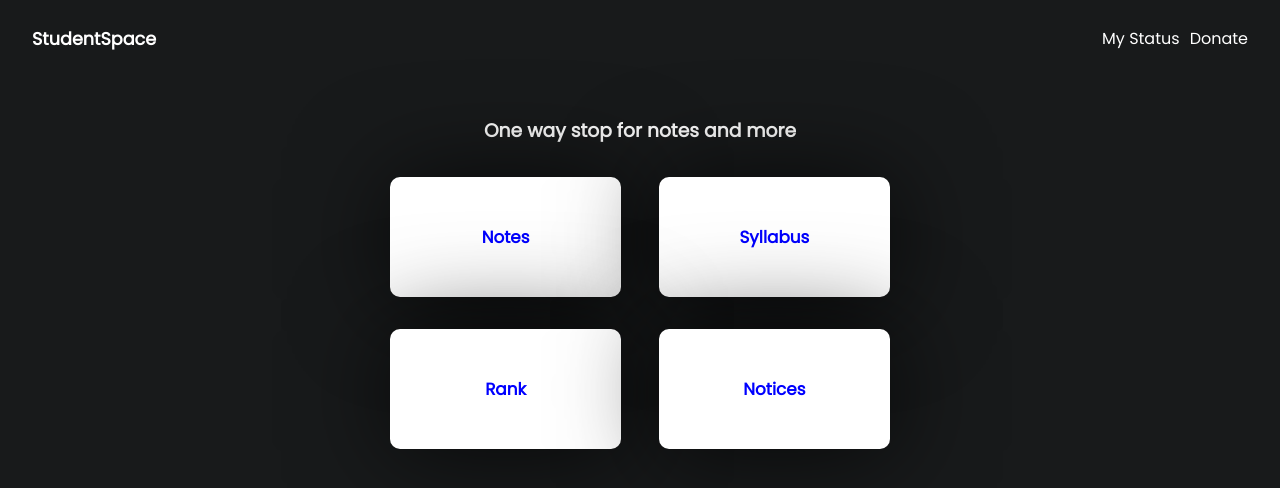
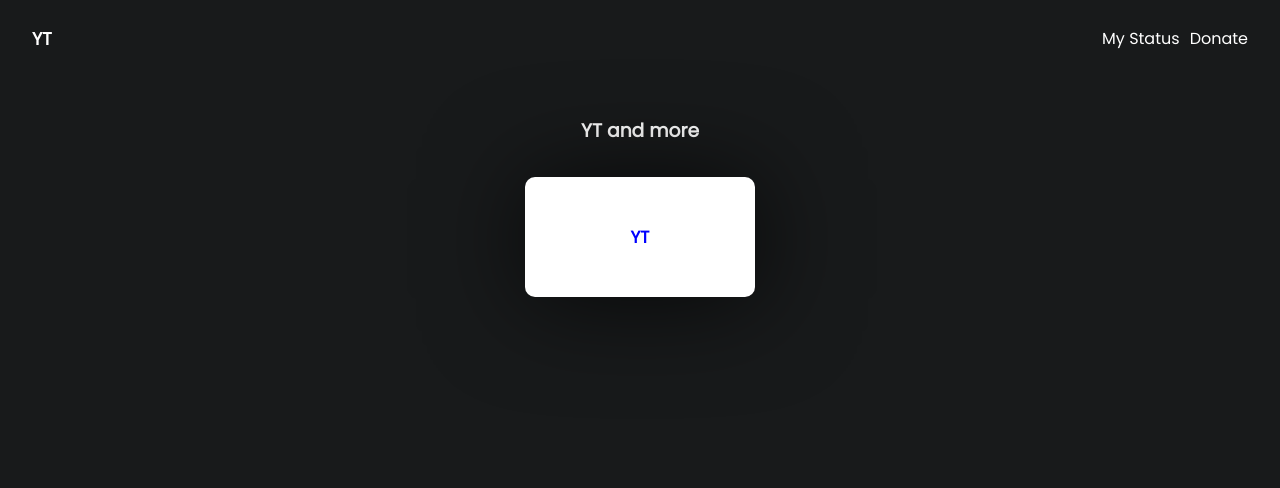
Before and after one commit to kanishksh4rma/DS-Project, a Flask app: page / in a window 1280 px wide. Shown: the top 488 px of the page. Run offline with Flask 2, Linux system fonts and the light colour scheme; parts of the project's set-up code (start-up, migrations or seed data) failed here and were passed over.

Commit message:
Update index.html

```diff
--- a/templates/index.html
+++ b/templates/index.html
@@ -11,14 +11,14 @@
     <link rel="preconnect" href="https://fonts.gstatic.com" crossorigin>
     <link href="https://fonts.googleapis.com/css2?family=Poppins:ital,wght@0,400;1,300&display=swap" rel="stylesheet">
 
-    <title>StudentSpace</title>
+    <title>YT</title>
 </head>
 
 <body>
     <div class="main">
         <div class="header">
             <div class="left">
-                <a href="./index.html">StudentSpace</a>
+                <a href="./index.html">YT</a>
             </div>
             <div class="right">
                 <ul>My Status</ul>
@@ -27,23 +27,13 @@
             </div>
         </div>
         <div class="main-body">
-            <h3>One way stop for notes and more</h3>
+            <h3>YT and more</h3>
             <div class="container-box">
-                <div class="content-box" onclick="window.location.href = './notes/course_sem_notes.html';">
-                    <a href="./notes/course_sem_notes.html">Notes</a>
-                </div>
-                <div class="content-box" onclick="window.location.href = './syllabus.html';">
-                    <a href="./syllabus.html">Syllabus</a>
+                <div class="content-box" onclick="window.location.href = './fetch.html';">
+                    <a href="./fetch.html">YT</a>
                 </div>
             </div>
-            <div class="container-box">
-            <div class="content-box" onclick="window.location.href = './show_rank.html';">
-                <a href="./rank.html">Rank</a>
-            </div>
-            <div class="content-box" onclick="window.location.href = './notices.html';">
-                <a href="./notices.html">Notices</a>
-            </div>
-        </div>
+
         </div>
 
     </div>
```
